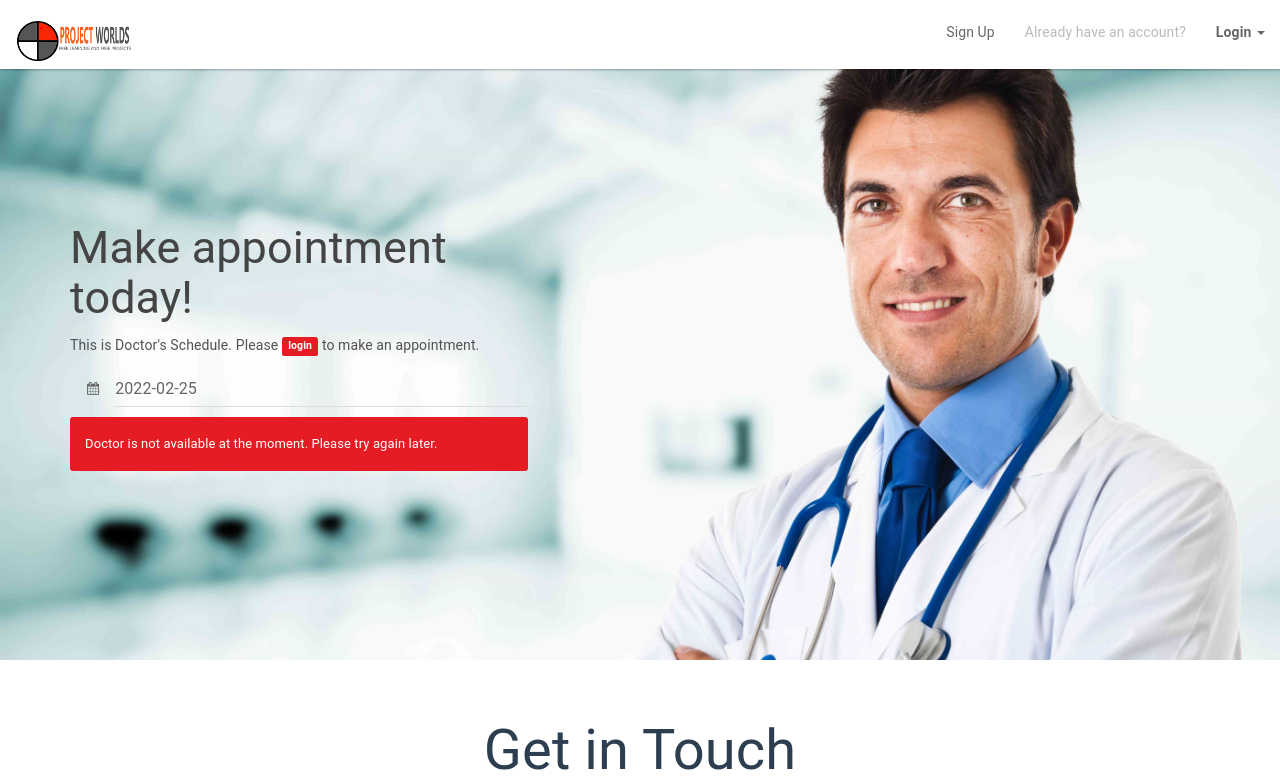
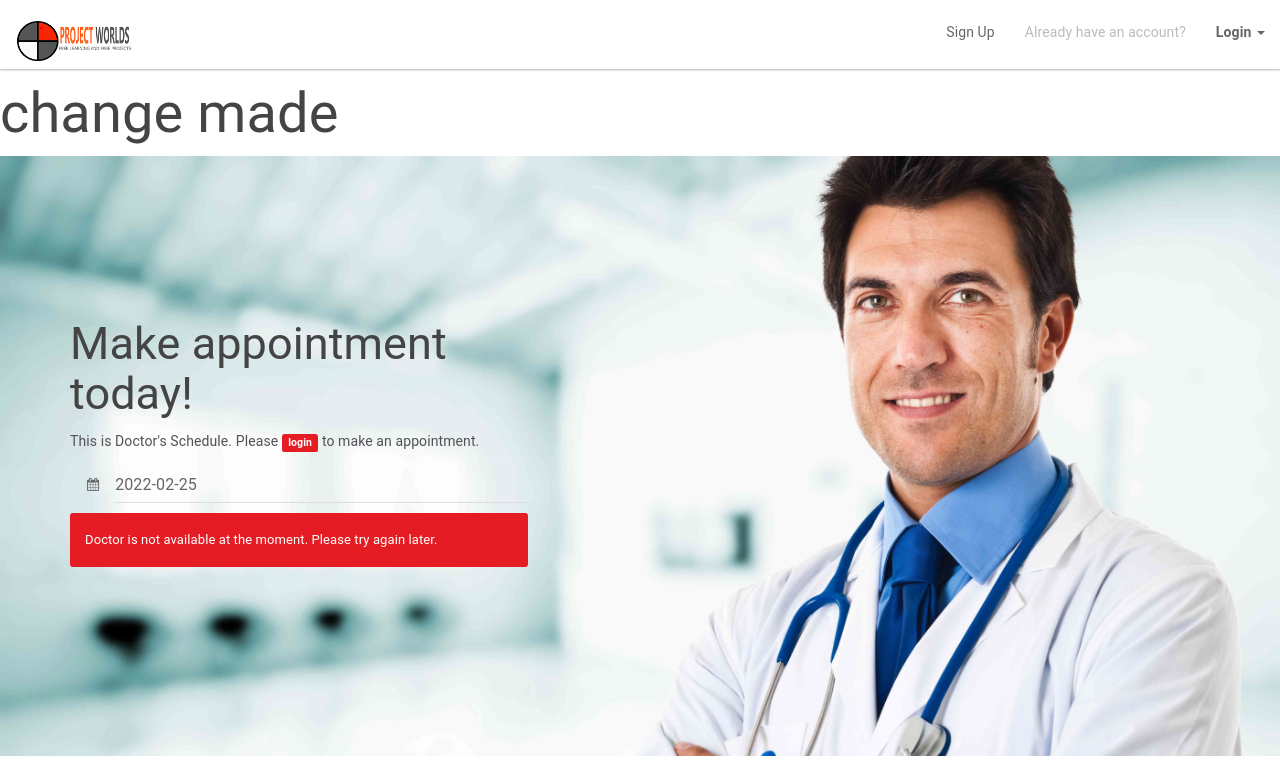
Before and after one commit to sahilmk/se_project, a PHP site: page / in a window 1280 px wide. Shown: the top 782 px of the page. Run offline with PHP 8.4, Linux system fonts and the light colour scheme; data comes from the database, SQL or seed files in the repository.

Commit message:
update11

```diff
--- a/index.php
+++ b/index.php
@@ -98,6 +98,7 @@ alert('User already registered. Please try again');
     </head>
     <body>
         <!-- navigation -->
+        <h1>change made</h1>
         <nav class="navbar navbar-default navbar-fixed-top" role="navigation">
             <div class="container-fluid">
                 <!-- Brand and toggle get grouped for better mobile display -->
```
